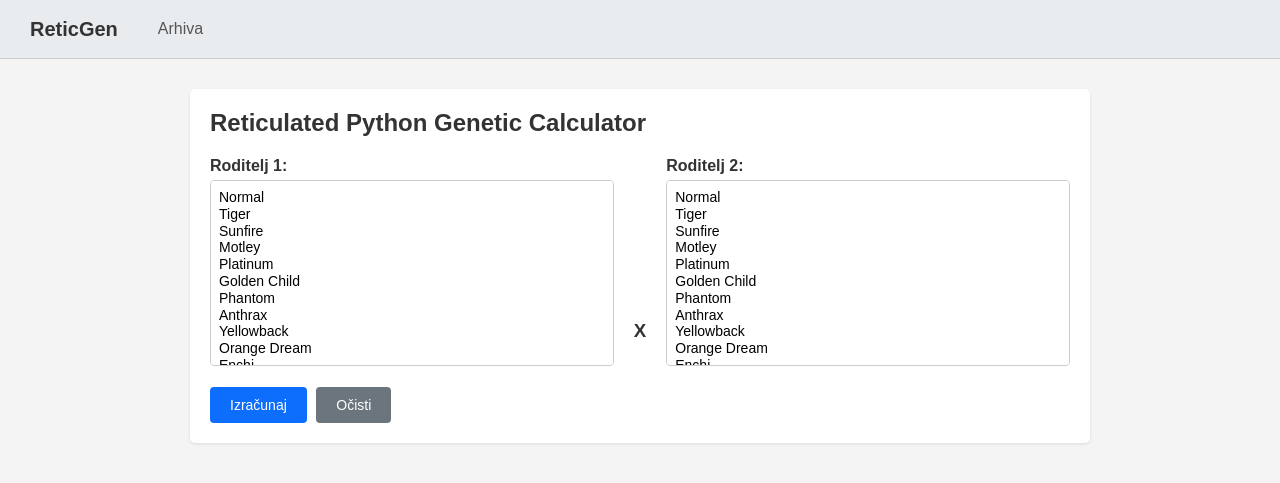
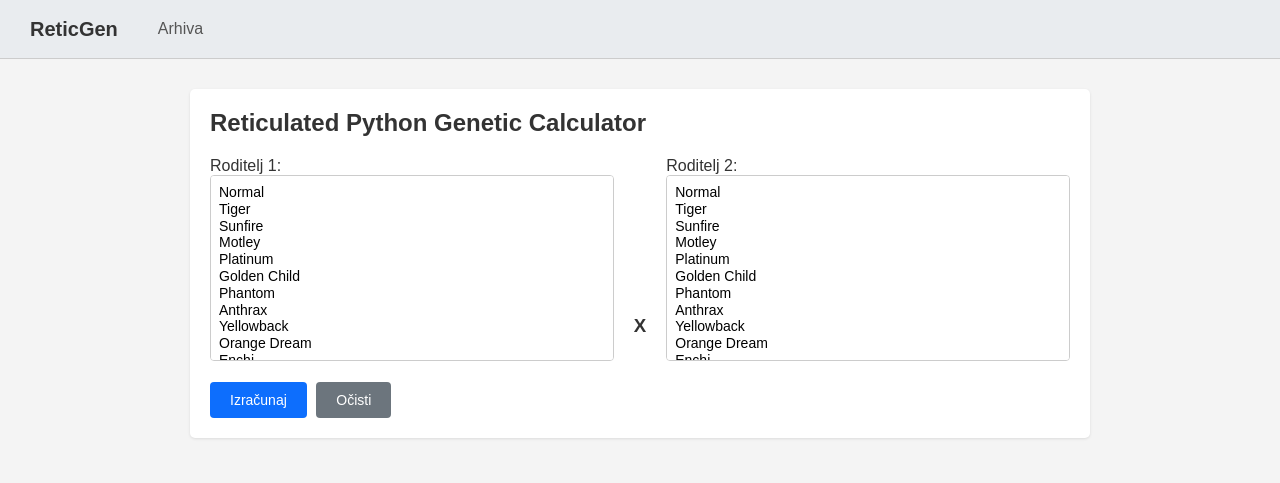
Before and after one commit to dtitlic-create/ReticGenProjekt, a Flask app: page / in a window 1280 px wide. Shown: the top 483 px of the page. Run offline with Flask 3, Linux system fonts and the light colour scheme.

Commit message:
malo poraden i pojednostavljen HTML i CSS

```diff
--- a/static/style.css
+++ b/static/style.css
@@ -1,4 +1,3 @@
-/* === Osnovno === */
 * {
     box-sizing: border-box;
     margin: 0;
@@ -15,8 +14,7 @@ h2, h3 {
     margin-bottom: 15px;
 }
 
-/* === Navbar === */
-.navbar {
+.navigacija {
     background-color: #e9ecef;
     padding: 15px 30px;
     display: flex;
@@ -25,30 +23,29 @@ h2, h3 {
     border-bottom: 1px solid #ccc;
 }
 
-.navbar-brand {
+.brand {
     font-weight: bold;
     font-size: 20px;
     color: #333;
     text-decoration: none;
 }
 
-.nav-link {
+.link {
     text-decoration: none;
     color: #555;
     padding: 5px 10px;
 }
 
-.nav-link:hover {
+.link:hover {
     color: #000;
 }
 
-.nav-link.active {
+.link.aktivan {
     color: #000;
     font-weight: bold;
 }
 
-/* === Kontejner === */
-.container {
+.sadrzaj {
     max-width: 900px;
     margin: 30px auto;
     padding: 20px;
@@ -57,30 +54,23 @@ h2, h3 {
     box-shadow: 0 1px 3px rgba(0,0,0,0.1);
 }
 
-/* === Forma === */
-.form-row {
+.roditelji {
     display: flex;
     gap: 20px;
     align-items: flex-end;
     margin-top: 20px;
 }
 
-.form-group {
+.roditelj {
     flex: 1;
 }
 
-.form-group.center {
+.krizic {
     flex: 0;
     padding-bottom: 10px;
 }
 
-.form-label {
-    display: block;
-    margin-bottom: 5px;
-    font-weight: bold;
-}
-
-.form-select {
+.odabir {
     width: 100%;
     padding: 8px;
     border: 1px solid #ccc;
@@ -89,8 +79,7 @@ h2, h3 {
     font-size: 14px;
 }
 
-/* === Gumbi === */
-.button-row {
+.gumbi {
     margin-top: 20px;
 }
 
@@ -104,75 +93,73 @@ h2, h3 {
     margin-right: 5px;
 }
 
-.btn-primary {
+.plavi {
     background-color: #0d6efd;
     color: white;
 }
 
-.btn-primary:hover {
+.plavi:hover {
     background-color: #0b5ed7;
 }
 
-.btn-secondary {
+.sivi {
     background-color: #6c757d;
     color: white;
 }
 
-.btn-secondary:hover {
+.sivi:hover {
     background-color: #5c636a;
 }
 
-.btn-success {
+.zeleni {
     background-color: #198754;
     color: white;
 }
 
-.btn-success:hover {
+.zeleni:hover {
     background-color: #157347;
 }
 
-.btn-danger {
+.crveni {
     background-color: #dc3545;
     color: white;
 }
 
-.btn-danger:hover {
+.crveni:hover {
     background-color: #bb2d3b;
 }
 
-.btn-sm {
+.btn-mali {
     padding: 5px 10px;
     font-size: 13px;
 }
 
-/* === Tablica === */
-.table {
+.tablica {
     width: 100%;
     border-collapse: collapse;
     margin-top: 20px;
 }
 
-.table th, .table td {
+.tablica th, .tablica td {
     padding: 10px;
     text-align: left;
     border-bottom: 1px solid #ddd;
 }
 
-.table th {
+.tablica th {
     background-color: #f1f1f1;
 }
 
-.table tr:nth-child(even) {
+.tablica tr:nth-child(even) {
     background-color: #fafafa;
 }
 
-/* === Lista (za arhivu) === */
-.list-group {
+.lista {
     list-style: none;
     margin-top: 15px;
 }
 
-.list-item {
+.stavka {
     background-color: white;
     border: 1px solid #ddd;
     padding: 15px;
@@ -183,11 +170,11 @@ h2, h3 {
     align-items: flex-start;
 }
 
-.list-item ul {
+.stavka ul {
     margin-top: 10px;
     margin-left: 20px;
 }
 
-.list-item small {
+.stavka small {
     color: #666;
 }
--- a/templates/index.html
+++ b/templates/index.html
@@ -1,36 +1,34 @@
 <!DOCTYPE html>
-<html lang="hr">
+<html>
 <head>
-    <meta charset="UTF-8">
-    <meta name="viewport" content="width=device-width, initial-scale=1.0">
-    <title>Reticulated Python Genetic Calculator</title>
+    <title>ReticGen - Genetski Kalkulator</title>
     <link rel="stylesheet" href="{{ url_for('static', filename='style.css') }}">
 </head>
 <body>
 
-    <nav class="navbar">
-        <a class="navbar-brand" href="{{ url_for('izracunaj') }}">ReticGen</a>
-        <a class="nav-link" href="{{ url_for('pregled_arhiva') }}">Arhiva</a>
-    </nav>
+    <div class="navigacija">
+        <a class="brand" href="{{ url_for('izracunaj') }}">ReticGen</a>
+        <a class="link" href="{{ url_for('pregled_arhiva') }}">Arhiva</a>
+    </div>
 
-    <div class="container">
+    <div class="sadrzaj">
         <h2>Reticulated Python Genetic Calculator</h2>
 
-        <div class="form-row">
-            <div class="form-group">
-                <label for="parent1" class="form-label">Roditelj 1:</label>
-                <select id="parent1" class="form-select" multiple size="10">
+        <div class="roditelji">
+            <div class="roditelj">
+                <label for="parent1">Roditelj 1:</label><br>
+                <select id="parent1" class="odabir" multiple size="10">
                     {% for gen in geni %}
                         <option value="{{ gen }}">{{ gen }}</option>
                     {% endfor %}
                 </select>
             </div>
-            <div class="form-group center">
+            <div class="krizic">
                 <h3>X</h3>
             </div>
-            <div class="form-group">
-                <label for="parent2" class="form-label">Roditelj 2:</label>
-                <select id="parent2" class="form-select" multiple size="10">
+            <div class="roditelj">
+                <label for="parent2">Roditelj 2:</label><br>
+                <select id="parent2" class="odabir" multiple size="10">
                     {% for gen in geni %}
                         <option value="{{ gen }}">{{ gen }}</option>
                     {% endfor %}
@@ -38,13 +36,13 @@
             </div>
         </div>
 
-        <div class="button-row">
-            <button id="calcBtn" class="btn btn-primary">Izračunaj</button>
-            <button id="clearBtn" class="btn btn-secondary">Očisti</button>
-            <button id="shareBtn" class="btn btn-success" style="display:none;">Share link</button>
+        <div class="gumbi">
+            <button id="calcBtn" class="btn plavi">Izračunaj</button>
+            <button id="clearBtn" class="btn sivi">Očisti</button>
+            <button id="shareBtn" class="btn zeleni" style="display:none;">Share link</button>
         </div>
 
-        <table id="resultsTable" class="table" style="display:none;">
+        <table id="resultsTable" class="tablica" style="display:none;">
             <thead>
                 <tr>
                     <th>Vjerojatnost</th>
@@ -56,7 +54,7 @@
     </div>
 
     <script>
-        let currentShareLink = "";
+        let trenutniLink = "";
 
         function odabraniGeni(selectId) {
             const select = document.getElementById(selectId);
@@ -82,7 +80,7 @@
             .then(data => {
                 document.getElementById('resultsTable').style.display = 'table';
                 document.getElementById('shareBtn').style.display = 'inline-block';
-                currentShareLink = data.share_link;
+                trenutniLink = data.share_link;
 
                 const tbody = document.getElementById('resultsBody');
                 tbody.innerHTML = "";
@@ -94,9 +92,9 @@
         });
 
         document.getElementById('shareBtn').addEventListener('click', function() {
-            if (currentShareLink) {
-                navigator.clipboard.writeText(currentShareLink).then(() => {
-                    alert("Link je kopiran: " + currentShareLink);
+            if (trenutniLink) {
+                navigator.clipboard.writeText(trenutniLink).then(() => {
+                    alert("Link je kopiran: " + trenutniLink);
                 });
             }
         });
```
Also changed, not shown: templates/arhiva.html (+9 -11 lines).
